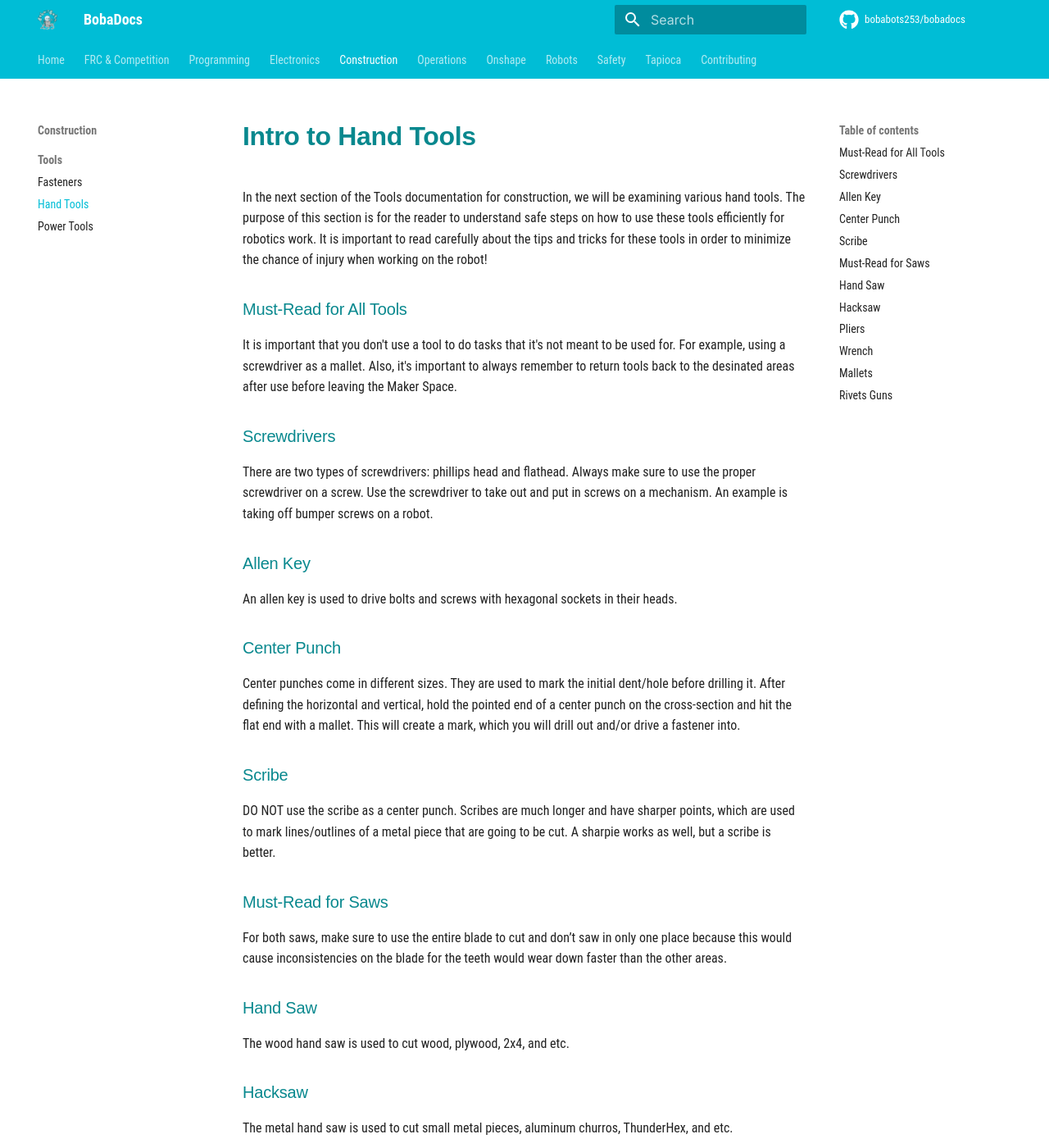
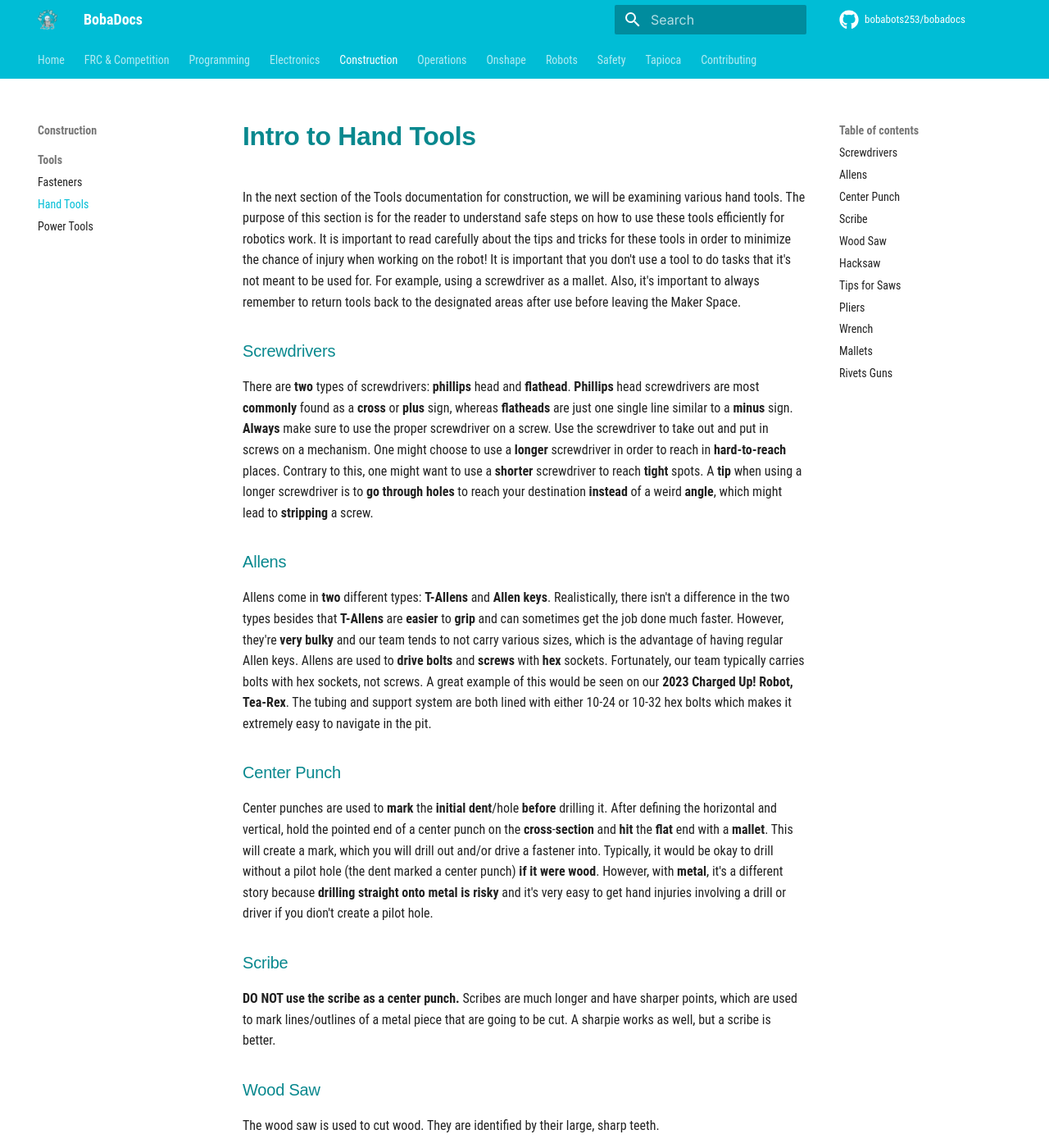
Before and after one commit to bobabots253/bobadocs, an MkDocs documentation site: the page built from docs/construction/tools/handtools.md, in a window 1280 px wide and 1400 px high. Shown: the whole window at 82% size. Built offline with MkDocs 1.6.1 and Material for MkDocs 9.7.7, drawn with Linux system fonts in a browser that asks for light colours; comment, search, counter and statistics services are not loaded; some of the changed text lies outside the part shown.

Commit message:
Update handtools.md

```diff
--- a/docs/construction/tools/handtools.md
+++ b/docs/construction/tools/handtools.md
@@ -1,38 +1,35 @@
 # Intro to Hand Tools
-In the next section of the Tools documentation for construction, we will be examining various hand tools. The purpose of this section is for the reader to understand safe steps on how to use these tools efficiently for robotics work. It is important to read carefully about the tips and tricks for these tools in order to minimize the chance of injury when working on the robot!
-
-### Must-Read for All Tools
-It is important that you don't use a tool to do tasks that it's not meant to be used for. For example, using a screwdriver as a mallet. Also, it's important to always remember to return tools back to the desinated areas after use before leaving the Maker Space.
+In the next section of the Tools documentation for construction, we will be examining various hand tools. The purpose of this section is for the reader to understand safe steps on how to use these tools efficiently for robotics work. It is important to read carefully about the tips and tricks for these tools in order to minimize the chance of injury when working on the robot! It is important that you don't use a tool to do tasks that it's not meant to be used for. For example, using a screwdriver as a mallet. Also, it's important to always remember to return tools back to the designated areas after use before leaving the Maker Space.
 
 ### Screwdrivers
-There are two types of screwdrivers: phillips head and flathead. Always make sure to use the proper screwdriver on a screw. Use the screwdriver to take out and put in screws on a mechanism. An example is taking off bumper screws on a robot.
+There are **two** types of screwdrivers: **phillips** head and **flathead**. **Phillips** head screwdrivers are most **commonly** found as a **cross** or **plus** sign, whereas **flatheads** are just one single line similar to a **minus** sign. **Always** make sure to use the proper screwdriver on a screw. Use the screwdriver to take out and put in screws on a mechanism. One might choose to use a **longer** screwdriver in order to reach in **hard-to-reach** places. Contrary to this, one might want to use a **shorter** screwdriver to reach **tight** spots. A **tip** when using a longer screwdriver is to **go through holes** to reach your destination **instead** of a weird **angle**, which might lead to **stripping** a screw.
 
-### Allen Key
-An allen key is used to drive bolts and screws with hexagonal sockets in their heads.
+### Allens
+Allens come in **two** different types: **T-Allens** and **Allen keys**. Realistically, there isn't a difference in the two types besides that **T-Allens** are **easier** to **grip** and can sometimes get the job done much faster. However, they're **very** **bulky** and our team tends to not carry various sizes, which is the advantage of having regular Allen keys. Allens are used to **drive** **bolts** and **screws** with **hex** sockets. Fortunately, our team typically carries bolts with hex sockets, not screws. A great example of this would be seen on our **2023 Charged Up! Robot, Tea-Rex**. The tubing and support system are both lined with either 10-24 or 10-32 hex bolts which makes it extremely easy to navigate in the pit.
 
 ### Center Punch
-Center punches come in different sizes. They are used to mark the initial dent/hole before drilling it. After defining the horizontal and vertical, hold the pointed end of a center punch on the cross-section and hit the flat end with a mallet. This will create a mark, which you will drill out and/or drive a fastener into.
+Center punches are used to **mark** the **initial** **dent**/hole **before** drilling it. After defining the horizontal and vertical, hold the pointed end of a center punch on the **cross**-**section** and **hit** the **flat** end with a **mallet**. This will create a mark, which you will drill out and/or drive a fastener into. Typically, it would be okay to drill without a pilot hole (the dent marked a center punch) **if it were wood**. However, with **metal**, it's a different story because **drilling straight onto metal is risky** and it's very easy to get hand injuries involving a drill or driver if you dion't create a pilot hole.
 
 ### Scribe
-DO NOT use the scribe as a center punch. Scribes are much longer and have sharper points, which are used to mark lines/outlines of a metal piece that are going to be cut. A sharpie works as well, but a scribe is better.
+**DO NOT use the scribe as a center punch.** Scribes are much longer and have sharper points, which are used to mark lines/outlines of a metal piece that are going to be cut. A sharpie works as well, but a scribe is better.
 
-### Must-Read for Saws
-For both saws, make sure to use the entire blade to cut and don’t saw in only one place because this would cause inconsistencies on the blade for the teeth would wear down faster than the other areas.
-
-### Hand Saw
-The wood hand saw is used to cut wood, plywood, 2x4, and etc.
+### Wood Saw
+The wood saw is used to cut wood. They are identified by their large, sharp teeth.
 
 ### Hacksaw
-The metal hand saw is used to cut small metal pieces, aluminum churros, ThunderHex, and etc.
+The metal hand saw is used to cut small metal pieces, aluminum churros, ThunderHex, and etc. If it does not look like a wood saw, it is a hacksaw.
+
+### Tips for Saws
+When sawing with any handheld saw, don't power through it by applying maximum force, but rather use long straight patterns in order to get the maximum out of handsawing. Applying hard force just creates more friction which leads to an uneven cut.
 
 ### Pliers
-Pliers are used to hold small objects. It’s function might vary depending on the type of plier. An example is removing hot bits. A type of plier is the gearbox snap ring.
+Pliers are used to hold small objects. It’s function might vary depending on the type of plier. An example is removing hot bits.
 
 ### Wrench
 The wrench is use to grip, fasten, turn, tighten, and loosen things like locknuts, nuts, and bolts. It comes in different sizes.
 
 ### Mallets
-Mallets are mainly used to hit the center punch. Mallets are also used to apply force to parts to shape or move them with less risk of damaging parts. For example, applying force with the mallet to a bearing to get it into it’s frame, then using the mallet to insert a hexshaft through the bearing(s).
+Mallets are mainly used to hit the center punch. Mallets are also used to apply force to parts to shape or move them with less risk of damaging parts. For example, applying force with the mallet to a bearing to get it into it’s frame, then using the mallet to insert a hexshaft through the bearing(s). They are not used to hit people.
 
 ### Rivets Guns
 Rivet guns are used to drive rivets in to fasten sheet metal or heavy fabric. The thicker side of the rivet goes into the hole, and the slimmer side goes into the rivet gun. When using the rivet gun, keep the rivet and rivet gun straight against the surface. To remove a rivet, drill it out.
```
